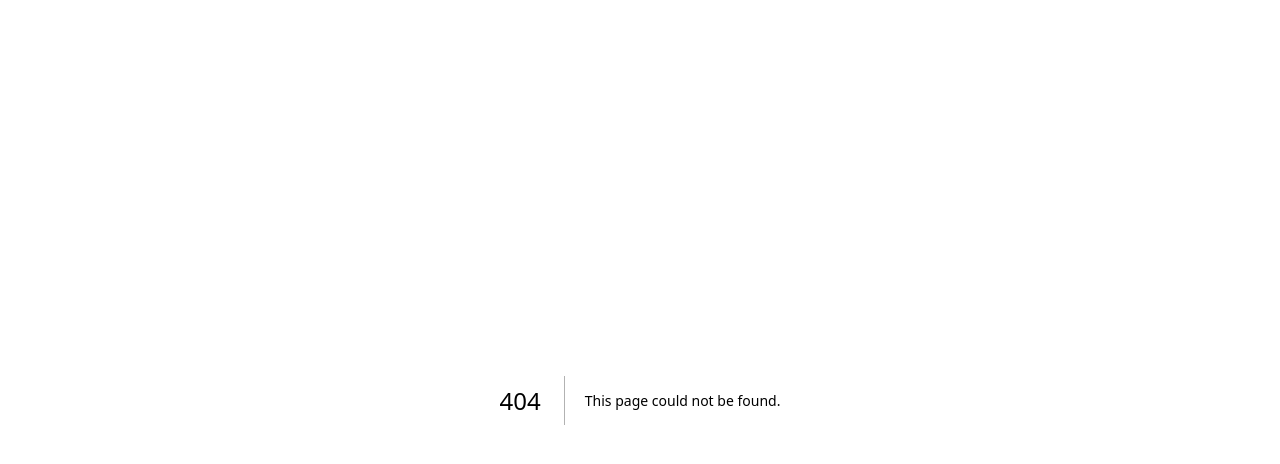
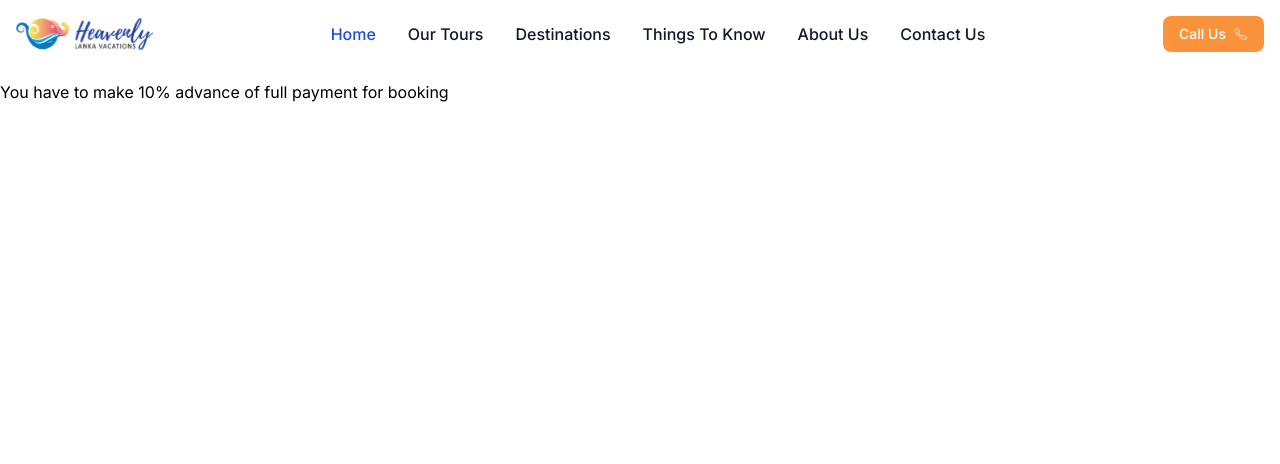
Before and after one commit to heavenlylanka/hl-front-end, a Next.js app: page /paynow in a window 1280 px wide. Before the commit this address had no page. Shown: the top 464 px of the page. Built offline with nearby package versions, Linux system fonts and the light colour scheme; a web font is replaced by a local one.

Commit message:
create paynow
test commit

```diff
--- /dev/null
+++ b/src/app/paynow/page.tsx
@@ -0,0 +1,15 @@
+import Navbar from '@/components/Navbar'
+import React from 'react'
+
+const Paynow = () => {
+  return (
+    <div>
+        <Navbar/>
+        <div className='mt-20'>
+            <h1>You have to make 10% advance of full payment for booking</h1>
+        </div>
+    </div>
+  )
+}
+
+export default Paynow
```
